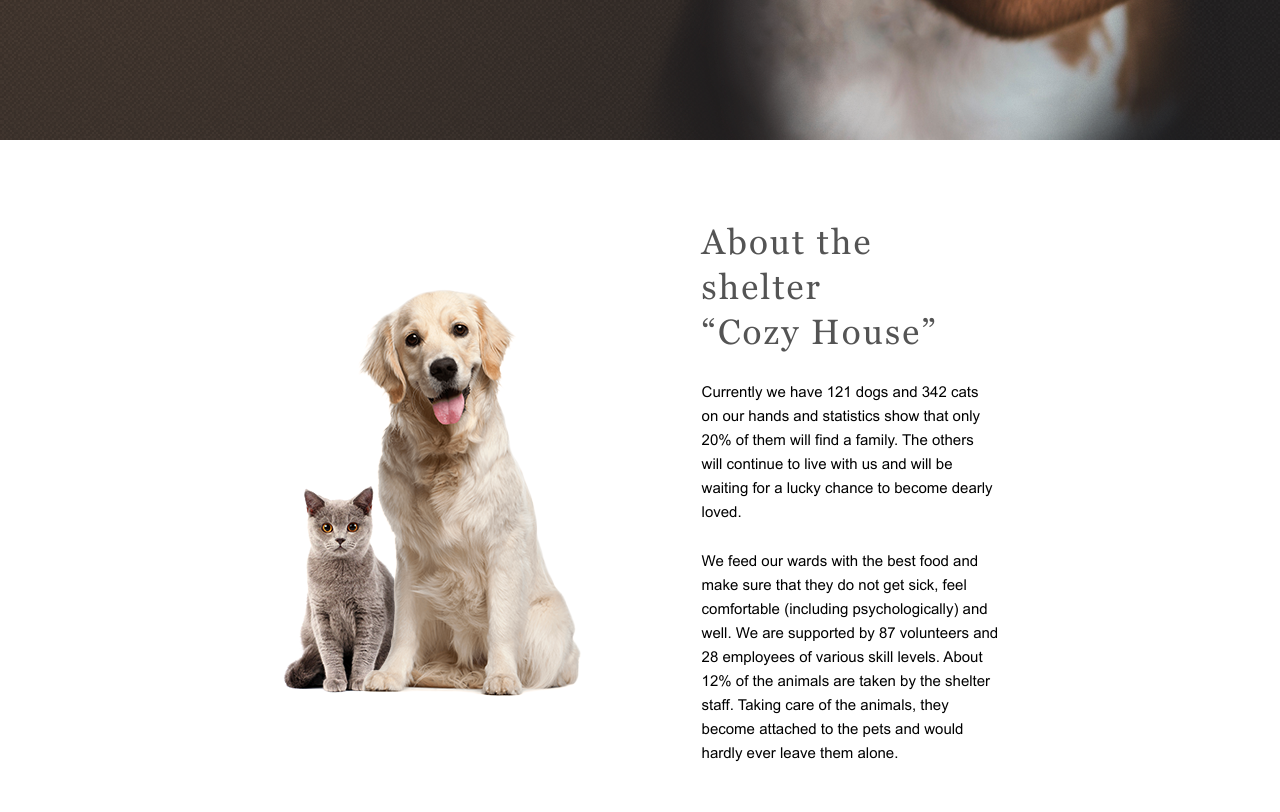
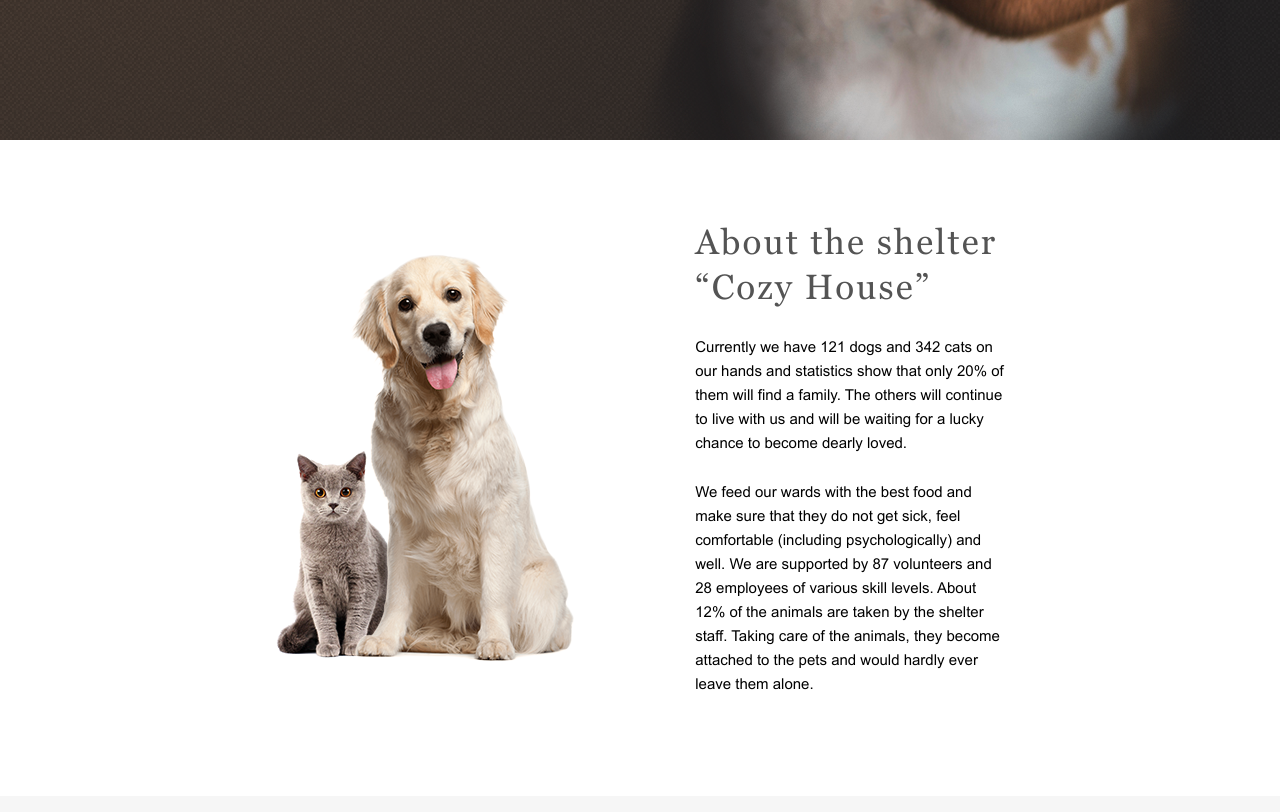
Before and after one commit to VictoriaAlekseeva/shelter, a website: page shelter/index.html in a window 1280 px wide. Shown: the part 768-1580 px from the top of the page. Drawn offline with Linux system fonts and the light colour scheme.

Commit message:
fix: fix about section width

```diff
--- a/shelter/sass/layouts/_about.scss
+++ b/shelter/sass/layouts/_about.scss
@@ -8,7 +8,7 @@
   justify-content: center;
   align-items: center;
   gap: 120px;
-  width: 56%;
+  width: 57%;
 
   @media (max-width: 991px) {
     flex-direction: column-reverse;
```
Also changed, not shown: shelter/sass/style.css.
